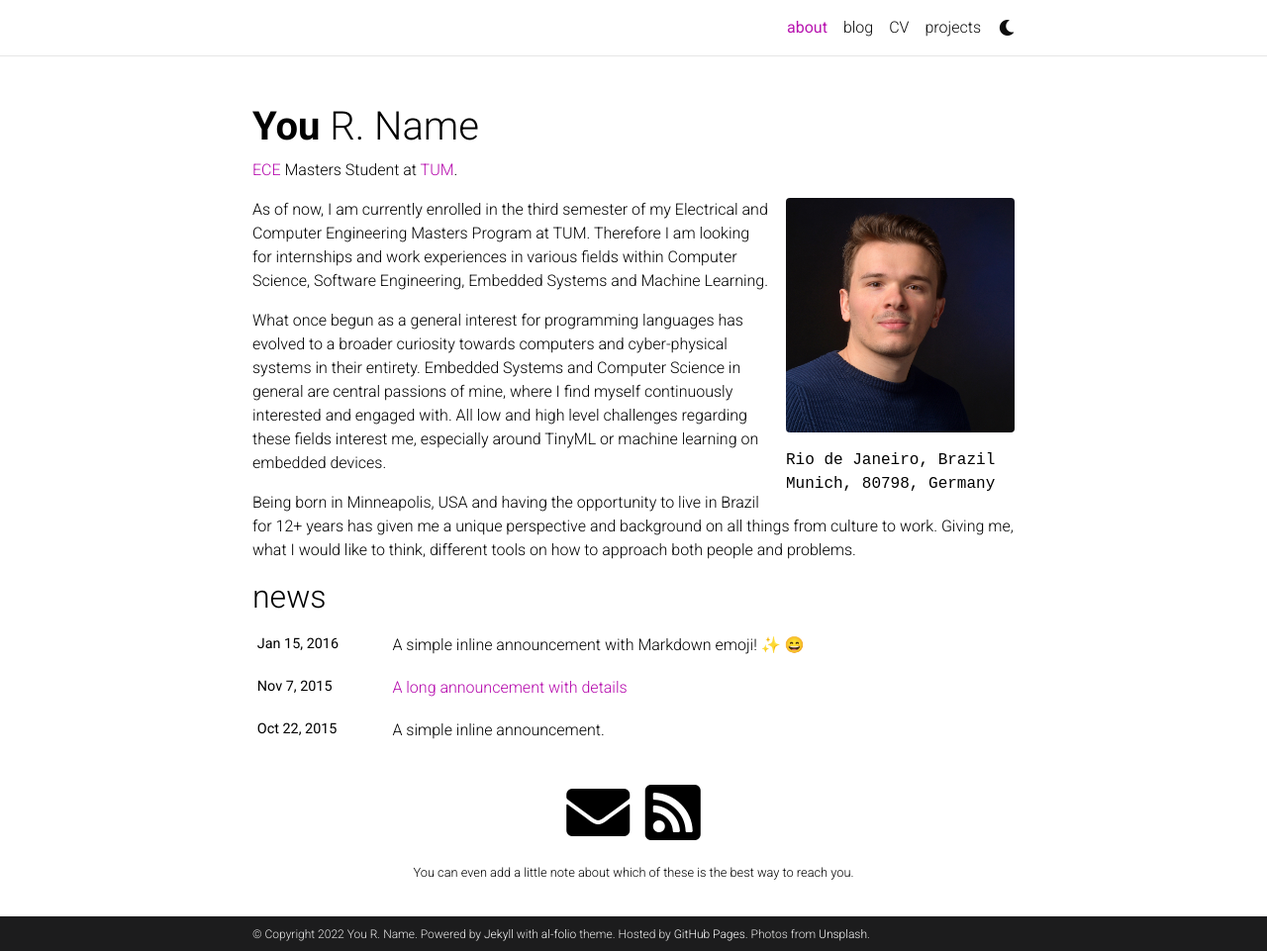
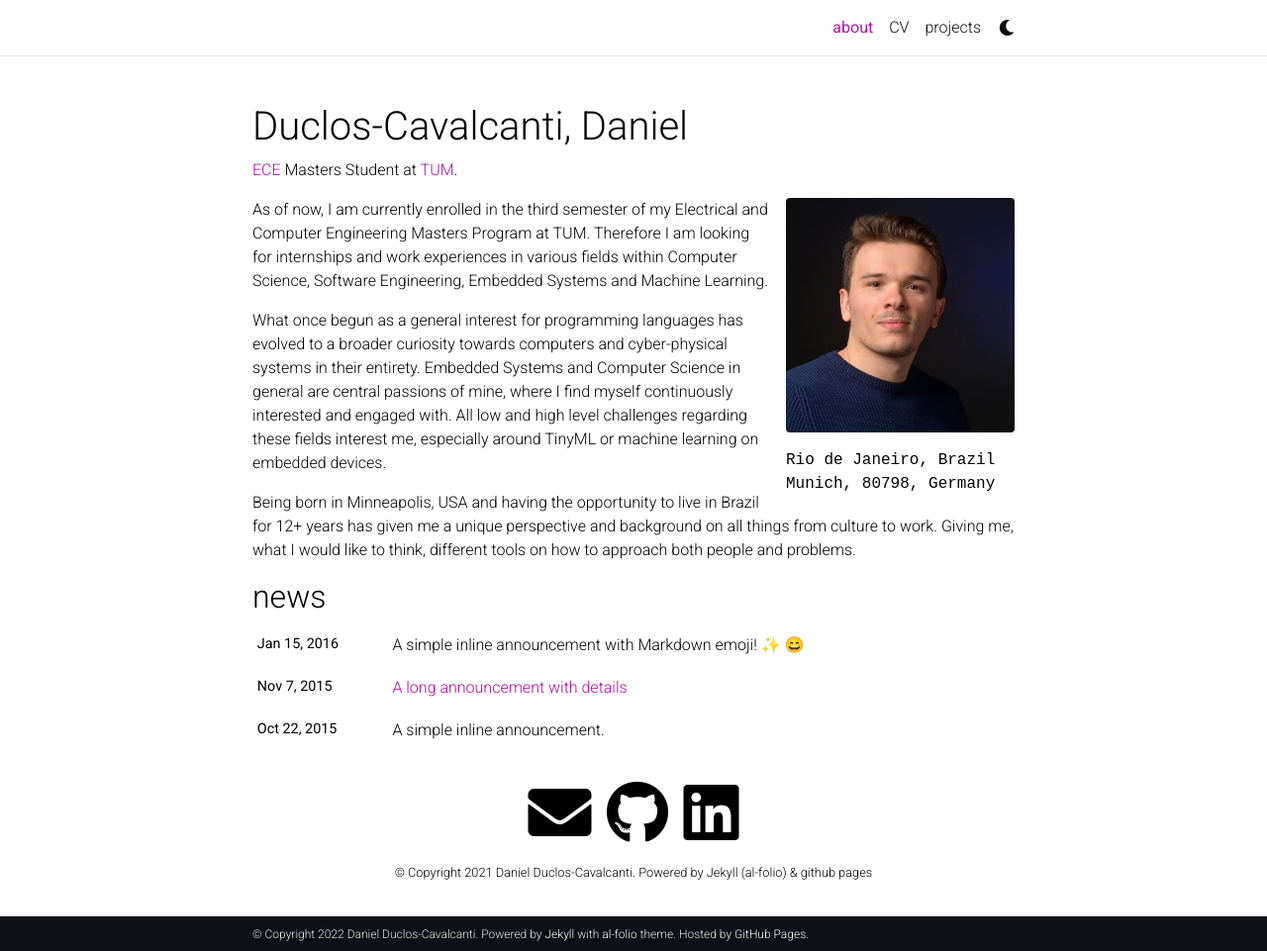
Before and after one commit to duclos-cavalcanti/duclos-cavalcanti.github.io, a Jekyll site: the page built from _pages/about.md, in a window 1280 px wide and 961 px high. Shown: the whole window at 99% size. Built offline with Jekyll 4.4.1, drawn with Linux system fonts in a browser that asks for light colours; nearby versions of some CDN libraries; full-size pictures stand in for the smaller copies a plugin makes; emoji names are drawn with the system emoji font; comment, search, counter and statistics services are not loaded; a style sheet for code colours, icons or effects is not loaded.

Commit message:
Changed config and colors

```diff
--- a/_config.yml
+++ b/_config.yml
@@ -2,31 +2,24 @@
 # Site settings
 # -----------------------------------------------------------------------------
 
-title: blank # the website title (if blank, full name will be used instead)
-first_name: You
-middle_name: R.
-last_name: Name
-email: you@example.com
+title: Duclos-Cavalcanti, Daniel # the website title (if blank, full name will be used instead)
+first_name: Daniel
+middle_name:
+last_name: Duclos-Cavalcanti
+email: daniel.duclos.cavalcanti@gmail.com
 description: > # the ">" symbol means to ignore newlines until "footer_text:"
-  A simple, whitespace theme for academics. Based on [*folio](https://github.com/bogoli/-folio) design.
+  Daniel Duclos-Cavalcanti is a Computer Engineer by the Technical University of Munich, and now a ECE Masters Student also at TUM.
 footer_text: >
   Powered by <a href="http://jekyllrb.com/" target="_blank">Jekyll</a> with <a href="https://github.com/alshedivat/al-folio">al-folio</a> theme.
   Hosted by <a href="https://pages.github.com/" target="_blank">GitHub Pages</a>.
-  Photos from <a href="https://unsplash.com" target="_blank">Unsplash</a>.
 keywords: jekyll, jekyll-theme, academic-website, portfolio-website  # add your own keywords or leave empty
 
 lang: en # the language of your site (for example: en, fr, cn, ru, etc.)
 icon: 🔥 # the emoji used as the favicon
-url: https://alshedivat.github.io # the base hostname & protocol for your site
-baseurl: /al-folio # the subpath of your site, e.g. /blog/
+url: http://duclos-cavalcanti.github.io/
+baseurl: # the subpath of your site, e.g. /blog/
 last_updated: false # set to true if you want to display last updated in the footer
 impressum_path:  # set to path to include impressum link in the footer, use the same path as permalink in a page, helps to conform with EU GDPR
-
-# -----------------------------------------------------------------------------
-# RSS Feed
-# -----------------------------------------------------------------------------
-# will use title and url fields
-# Take a look to https://github.com/jekyll/jekyll-feed for more customization
 
 # -----------------------------------------------------------------------------
 # Layout
@@ -37,8 +30,6 @@
 
 # Dimensions
 max_width: 800px
-
-# TODO: add layout settings (single page vs. multi-page)
 
 # -----------------------------------------------------------------------------
 # Open Graph & Schema.org
@@ -52,10 +43,8 @@
 # Social integration
 # -----------------------------------------------------------------------------
 
-github_username: # your GitHub user name
-gitlab_username: # your GitLab user name
-twitter_username: # your Twitter handle
-linkedin_username: # your LinkedIn user name
+github_username: duclos-cavalcanti # your GitHub user name
+linkedin_username: daniel-duclos-cavalcati # your LinkedIn user name
 scholar_userid: # your Google Scholar ID
 orcid_id: # your ORCID ID
 medium_username: # your Medium username
@@ -69,10 +58,10 @@
 dblp_url: # your DBLP profile url
 stackoverflow_id: #your stackoverflow id
 
-rss_icon: true
+rss_icon: false
 
 contact_note: >
-  You can even add a little note about which of these is the best way to reach you.
+  © Copyright 2021 Daniel Duclos-Cavalcanti. Powered by Jekyll (al-folio) & github pages
 
 google_analytics:  # your google-analytics ID (format: UA-XXXXXXXXX)
 google_site_verification:  # your google-site-verification ID (Google Search Console)
@@ -83,7 +72,7 @@
 # Blog
 # -----------------------------------------------------------------------------
 
-blog_name: al-folio  # your blog must have a name for it to show up in the nav bar
+blog_name: # your blog must have a name for it to show up in the nav bar
 blog_description: a simple whitespace theme for academics
 permalink: /blog/:year/:title/
 
@@ -283,30 +272,38 @@
 academicons:
   version: "1.9.0"
   integrity: "sha512-W4yqoT1+8NLkinBLBZko+dFB2ZbHsYLDdr50VElllRcNt2Q4/GSs6u71UHKxB7S6JEMCp5Ve4xjh3eGQl/HRvg=="
+
 bootstrap:
   version: "4.5.2"
   integrity:
     css: "sha512-MoRNloxbStBcD8z3M/2BmnT+rg4IsMxPkXaGh2zD6LGNNFE80W3onsAhRcMAMrSoyWL9xD7Ert0men7vR8LUZg=="
     js: "sha512-M5KW3ztuIICmVIhjSqXe01oV2bpe248gOxqmlcYrEzAvws7Pw3z6BK0iGbrwvdrUQUhi3eXgtxp5I8PDo9YfjQ=="
+
 fontawesome:
   version: "5.14.0"
   integrity: "sha512-1PKOgIY59xJ8Co8+NE6FZ+LOAZKjy+KY8iq0G4B3CyeY6wYHN3yt9PW0XpSriVlkMXe40PTKnXrLnZ9+fkDaog=="
+
 jquery:
   version: "3.5.1"
   integrity: "sha512-bLT0Qm9VnAYZDflyKcBaQ2gg0hSYNQrJ8RilYldYQ1FxQYoCLtUjuuRuZo+fjqhx/qtq/1itJ0C2ejDxltZVFg=="
+
 mathjax:
   version: "3.2.0"
+
 mansory:
   version: "4.2.2"
   integrity: "sha256-Nn1q/fx0H7SNLZMQ5Hw5JLaTRZp0yILA/FRexe19VdI="
+
 mdb:
   version: "4.19.1"
   integrity:
     css: "sha512-RO38pBRxYH3SoOprtPTD86JFOclM51/XTIdEPh5j8sj4tp8jmQIx26twG52UaLi//hQldfrh7e51WzP9wuP32Q=="
     js: "sha512-Mug9KHKmroQFMLm93zGrjhibM2z2Obg9l6qFG2qKjXEXkMp/VDkI4uju9m4QKPjWSwQ6O2qzZEnJDEeCw0Blcw=="
+
 popper:
   version: "2.4.4"
   integrity: "sha512-eUQ9hGdLjBjY3F41CScH3UX+4JDSI9zXeroz7hJ+RteoCaY+GP/LDoM8AO+Pt+DRFw3nXqsjh9Zsts8hnYv8/A=="
+
 medium_zoom:
   version: "1.0.6"
   integrity: "sha256-EdPgYcPk/IIrw7FYeuJQexva49pVRZNmt3LculEr7zM="
--- a/_sass/_themes.scss
+++ b/_sass/_themes.scss
@@ -26,10 +26,10 @@
 }
 
 html[data-theme='dark'] {
-  --global-bg-color: #{$grey-color-dark};
+  --global-bg-color: #{$back-color-dark};
   --global-code-bg-color: #{$code-bg-color-dark};
-  --global-text-color: #{$grey-color-light};
-  --global-text-color-light: #{$grey-color-light};
+  --global-text-color: #{$fg-color-dark};
+  --global-text-color-light: #{$fg-color-light-dark};
   --global-theme-color: #{$cyan-color};
   --global-hover-color: #{$cyan-color};
   --global-footer-bg-color: #{$grey-color-light};
--- a/_sass/_variables.scss
+++ b/_sass/_variables.scss
@@ -25,7 +25,11 @@
 
 $grey-color:          #828282 !default;
 $grey-color-light:    lighten($grey-color, 40%);
-$grey-color-dark:     #1C1C1D;
+$grey-color-dark:     #0d1117;
+
+$fg-color-dark:          #ffffff !default;
+$fg-color-light-dark:    lighten($grey-color, 40%);
+$back-color-dark:     #0d1117;
 
 $white-color: #ffffff !default;
 $black-color: #000000 !default;
```
